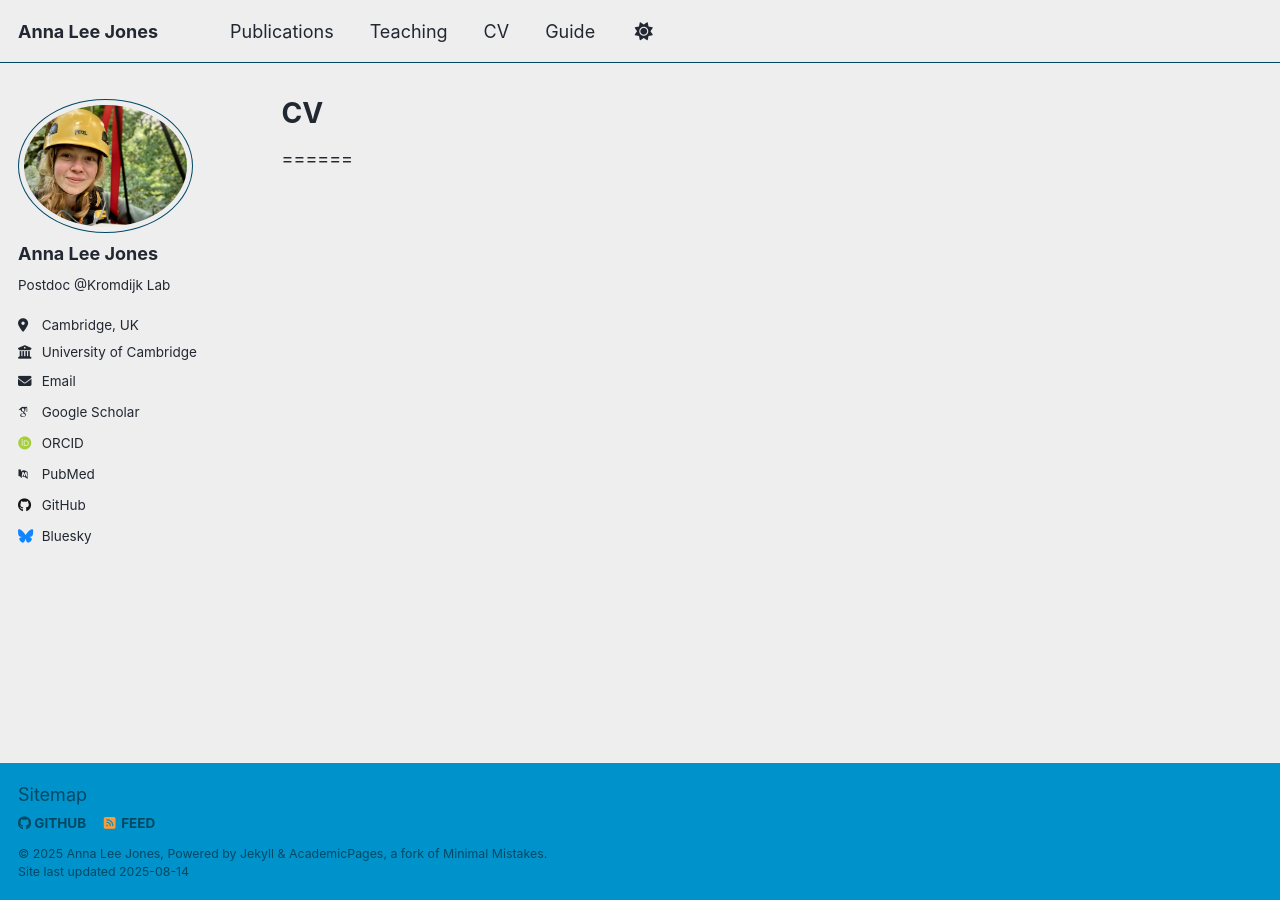
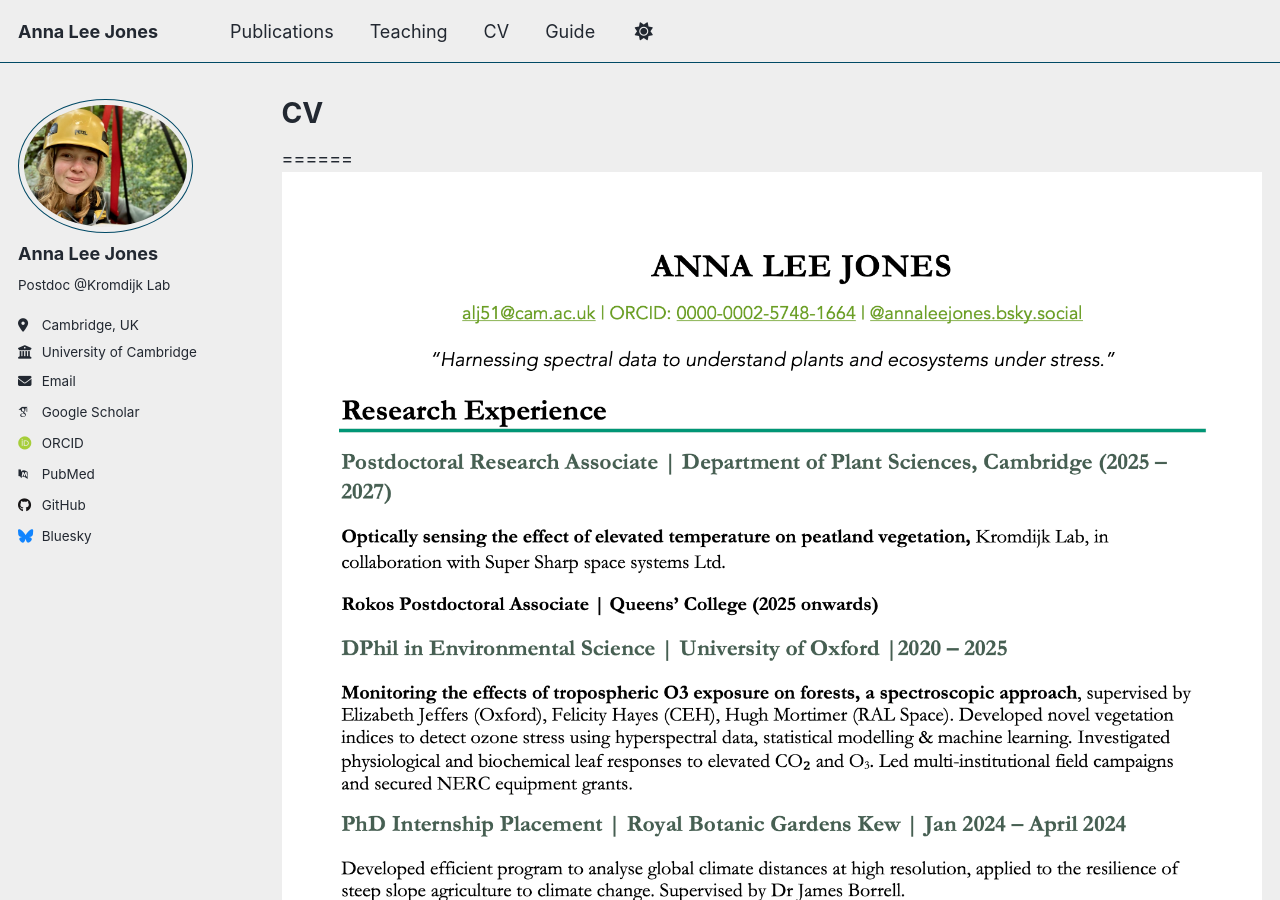
Before and after one commit to Anna-Lee-Jones/Anna-Lee-Jones.github.io, a Jekyll site: the page built from _pages/cv.md, in a window 1280 px wide and 900 px high. Built offline with Jekyll 4.4.1, drawn with Linux system fonts in a browser that asks for light colours; some web fonts are replaced; a script that is not in the unit is left out.

Commit message:
Update cv.md

```diff
--- a/_pages/cv.md
+++ b/_pages/cv.md
@@ -10,5 +10,5 @@ redirect_from:
 {% include base_path %}
 
 ======
-![](images/ANNA_CV_1.png)
-![](images/ANNA_CV_2.png)
+![](/images/ANNA_CV_1.png)
+![](/images/ANNA_CV_2.png)
```
